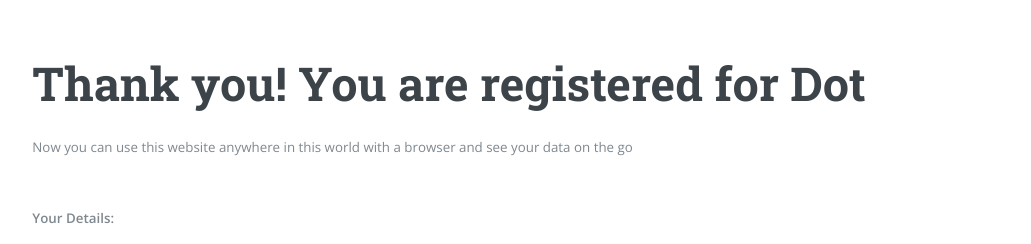
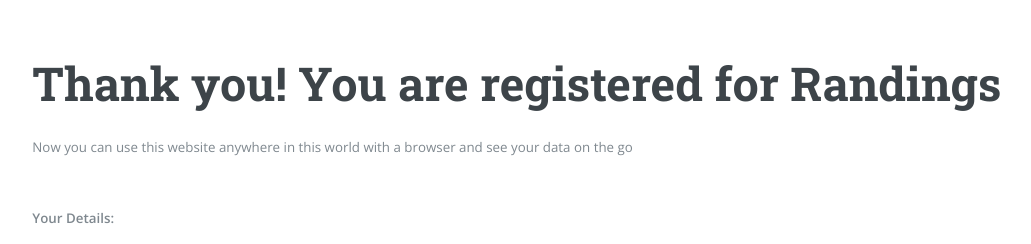
Before and after one commit to A-a2008/Randings, a Django app: template Randings/templates/accounts/registered.html in a window 1280 px wide. Shown: the part 110-354 px from the top of the page, without its empty margins (21-1052 px from the left). Run offline with Django 4.2, Linux system fonts and the light colour scheme; the template is opened without the code that fills it, so the values that code supplies are empty.

Commit message:
Changed names

```diff
--- a/Randings/templates/accounts/register.html
+++ b/Randings/templates/accounts/register.html
@@ -2,7 +2,7 @@
 
 {% block content %}
 <h1>Register</h1>
-<p>Register to Dot to fully use it's features</p>
+<p>Register to Randings to fully use it's features</p>
 <form action="/accounts/register/" method="post">
     {% csrf_token %}
     {% for message in messages %}
--- a/Randings/templates/accounts/registered.html
+++ b/Randings/templates/accounts/registered.html
@@ -1,7 +1,7 @@
 {% extends 'base.html' %}
 
 {% block content %}
-<h1>Thank you! You are registered for Dot</h1>
+<h1>Thank you! You are registered for Randings</h1>
 <p>Now you can use this website anywhere in this world with a browser and see your data on the go</p>
 <br />
 <dl>
```
